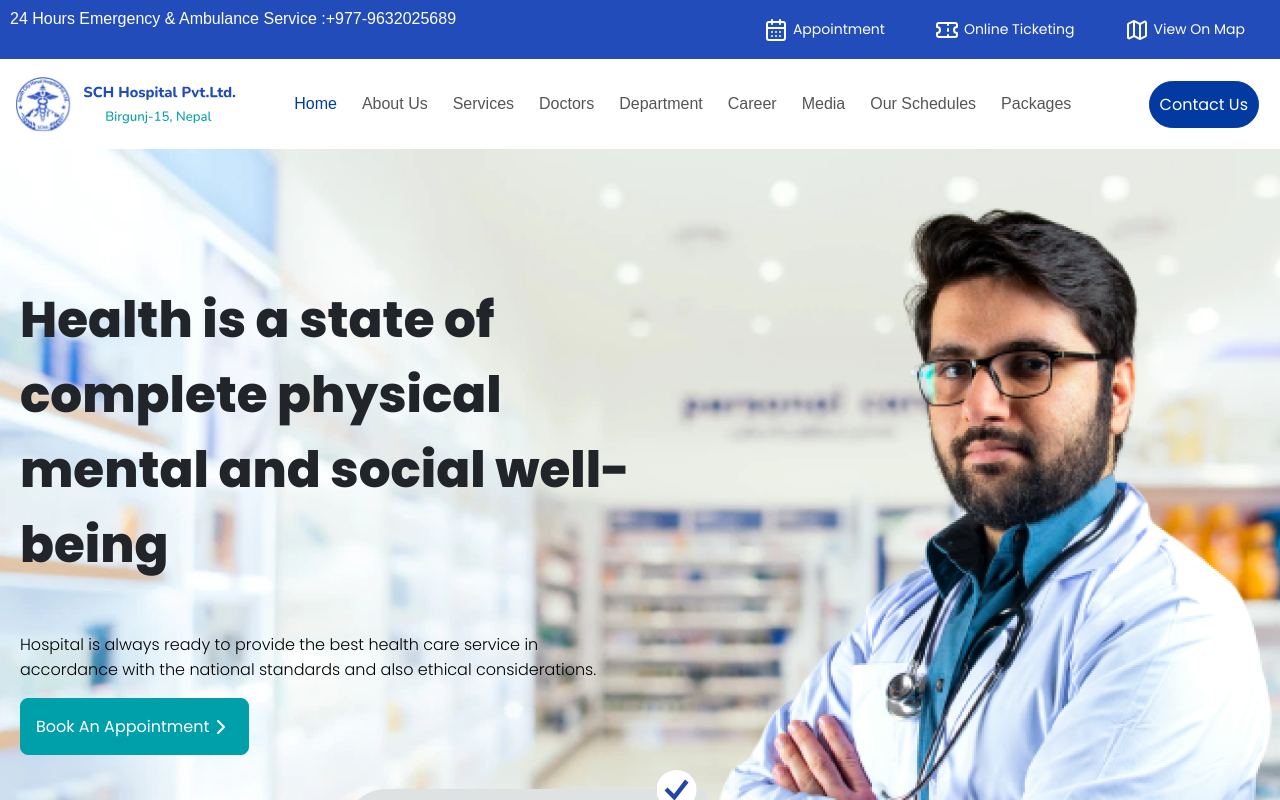
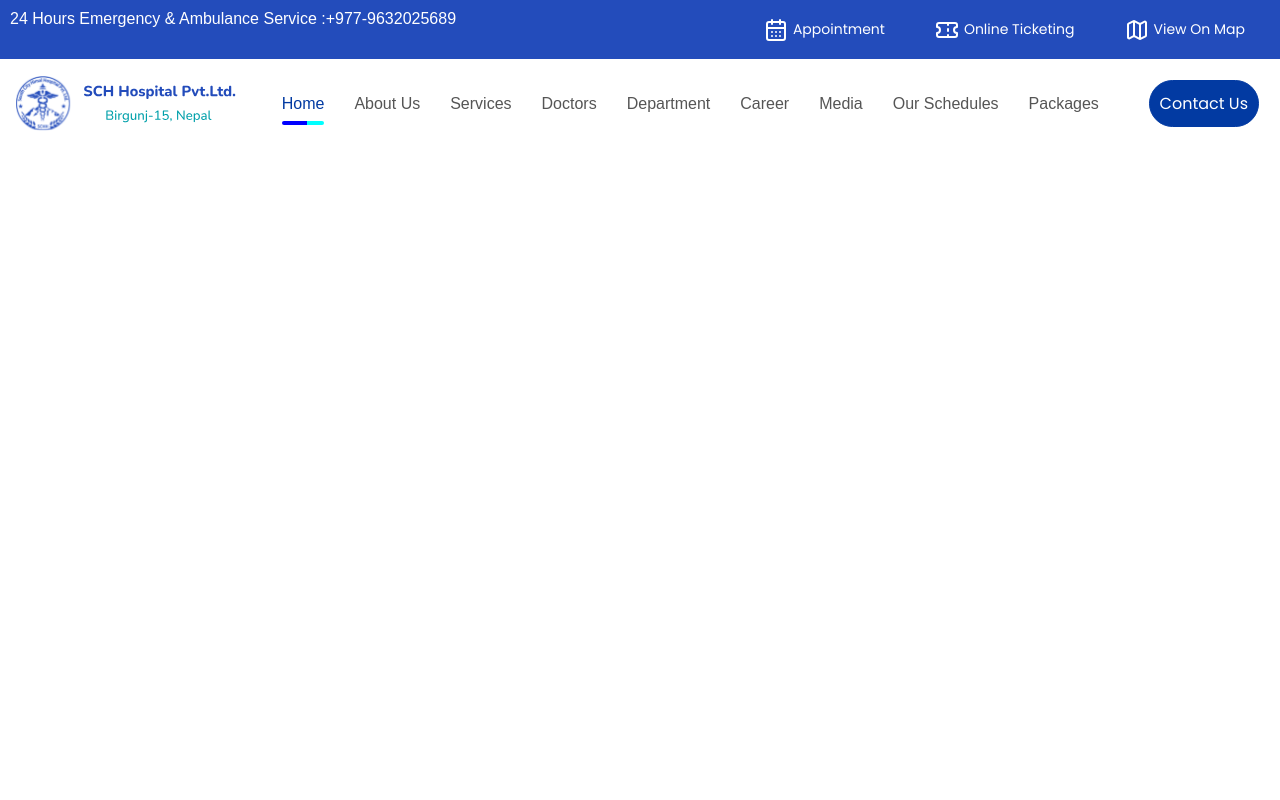
Before and after one commit to Sushey01/Tangerine_Meringue, a React (Vite) app: page / in a window 1280 px wide. Shown: the top 800 px of the page. Built offline with nearby package versions, Linux system fonts and the light colour scheme.

Commit message:
k-vayo-vayo

```diff
--- a/src/App.jsx
+++ b/src/App.jsx
@@ -24,7 +24,7 @@ export default function App(){
     <div>
       <MainNavHeader/>
     <Navbar/>
-      <HeroSection/>
+      {/* <HeroSection/>
       <Journey/>
       <HealthServices/>
       <Schedule/>
@@ -35,7 +35,7 @@ export default function App(){
        <NewsEvent/>
        <Faq/>
       <Testimonial/>
-      <Footer/>
+      <Footer/> */}
     </div>
   )
 }
--- /dev/null
+++ b/src/components/NavHoverEffect.css
@@ -0,0 +1,138 @@
+.dropdown {
+  position: absolute;
+  border: 1px solid #555555;
+  ul,
+  .li {
+    list-style: none;
+    padding: 0px;
+    padding-top: 10px;
+    padding-bottom: 10px;
+    margin: 0px;
+  }
+}
+
+.nav-hover a {
+  align-content: center;
+  padding: 12px;
+  padding-left: 0px;
+  padding-right: 0px;
+  position: relative;
+  display: inline-block;
+}
+
+.nav-hover a::after {
+  content: "";
+  position: absolute;
+  left: 0;
+  bottom: 0;
+  width: 100%;
+  height: 4px;
+  background: linear-gradient(to right, blue 60%, cyan 40%);
+  border-radius: 3px;
+}
+
+.nav-hover a:hover::after {
+  clip-path: inset(0 0 0 0); /* reveal full bar */
+}
+
+.nav-hover-other a {
+  align-content: center;
+  padding: 12px;
+  padding-left: 0px;
+  padding-right: 0px;
+  position: relative;
+  display: inline-block;
+}
+
+.dropdown {
+  display: none;
+  width: 100%;
+  position: absolute;
+  z-index: 1;
+}
+
+.drop1 {
+  padding: 10px;
+  padding-top: 0px;
+  padding-bottom: 0px;
+  padding-right: 0px;
+    font-size: 12px;
+}
+
+.drop1:hover {
+  background-color: #d6f9fb;
+  border-left: 5px solid #00a0aa;
+}
+
+.drop1 a:hover {
+  color: #212121;
+}
+
+.drop1:hover a::after {
+  background: none;
+}
+
+.nav-hover-other a::after {
+  content: "";
+  position: absolute;
+  bottom: 0;
+  width: 100%;
+  left: 0;
+  background: linear-gradient(to right, blue 60%, cyan 40%);
+  height: 4px;
+  border-radius: 3px;
+  clip-path: inset(0 100% 0 0);
+  transition: clip-path 0.1s ease;
+}
+
+.nav-hover-other a:hover::after {
+  clip-path: inset(0 0 0 0); /* reveal full bar */
+}
+
+.drop:hover .dropdown {
+  position: absolute;
+  top: 80%;
+  margin-top: 10px;
+  display: block;
+  z-index: 99;
+  padding: 0px;
+  border-radius: 5px;
+  width: 200px;
+  cursor: pointer;
+}
+
+.second-dropdown {
+  padding: 10px;
+  padding-top: 0px;
+  padding-bottom: 0px;
+}
+
+.second-dropdown:hover {
+  background-color: #d6f9fb;
+  border-left: 5px solid #00a0aa;
+}
+
+.second-dropdown a:hover {
+  color: #212121;
+}
+
+.second-dropdown:hover a::after {
+  background: none;
+}
+
+.second-dropdown-hover {
+  position: absolute;
+  border: 1px solid #555555;
+  top: 0;
+  left: 100%;
+  border-radius: 5px;
+  display: none;
+  z-index: 999;
+}
+
+.second-dropdown:hover .second-dropdown-hover,
+.second-dropdown-hover:hover {
+  display: block;
+  padding: 10px;
+  cursor: pointer;
+}
--- /dev/null
+++ b/src/components/NavHoverEffect.jsx
@@ -0,0 +1,66 @@
+import React from "react";
+import "./NavHoverEffect.css";
+
+const NavHoverEffect = () => {
+  return (
+    <>
+      <div className="nav-hover">
+        <a href="#" className="active">
+          Home
+        </a>
+      </div>
+
+      <li
+        className="drop"
+        style={{
+          listStyle: "none",
+          position: "relative",
+          display: "inline-block",
+        }}
+      >
+        <div className="nav-hover-other">
+          <a href="#">About Us</a>
+          <div className="dropdown">
+            <ul>
+              <div className="drop1">
+                <a href="#">Overview</a>
+              </div>
+              <div className="second-dropdown">
+                <a href="#">
+                  Mission and Vision
+                </a>
+
+                <ul className="second-dropdown-hover">
+                  <li>Mission</li>
+                  <li>Vision</li>
+                </ul>
+              </div>
+              <div className="drop1">
+                <a href="#">Core Values</a>
+              </div>
+
+               <div className="drop1">
+                <a href="#">Chairman's Message</a>
+              </div>
+
+              <div className="drop1">
+                <a href="#">Executive Committee</a>
+              </div>
+
+            </ul>
+          </div>
+        </div>
+      </li>
+
+      <a href="#">Services</a>
+      <a href="#">Doctors</a>
+      <a href="#">Department</a>
+      <a href="#">Career</a>
+      <a href="#">Media</a>
+      <a href="#">Our Schedules</a>
+      <a href="#">Packages</a>
+    </>
+  );
+};
+
+export default NavHoverEffect;
--- a/src/components/Navbar.css
+++ b/src/components/Navbar.css
@@ -2,9 +2,13 @@
 
 .nav-wrapper{
     border: 1px solid #fff;
+    /* width: 100%; */
+    display: flex;
+    /* position: fixed; */
 }
 
 .nav-content{
+    width: 100%;
     display: flex;
     justify-content: space-between;
     align-items: center;
@@ -16,9 +20,12 @@
 }
 
 .nav-section{
-    margin: 35px;
+    padding:10px;
+    margin-left: 15px;
+
+    align-items: center;
     display: flex;
-    gap: 25px;
+    gap: 30px;
 }
 
 
@@ -26,7 +33,7 @@
     color: #555555;
     text-decoration: none;
     font-size: 16px;
-    font-family: sans-serif
+    font-family: sans-serif;
 }
 
 
@@ -36,10 +43,18 @@
 }
 
 .nav-section a:hover{
-    text-decoration: underline;
     color: #023AA2;
 
 }
+
+
+.about-us-dropdown{
+    position: relative;
+
+}
+
+
+
 
 .nav-button{
     margin: 20px;
--- a/src/components/Navbar.jsx
+++ b/src/components/Navbar.jsx
@@ -2,6 +2,7 @@ import React from "react";
 import Logo from "../assets/images/logo.svg";
 import "./Navbar.css";
 import { useState } from "react";
+import NavHoverEffect from "./NavHoverEffect";
 
 const Navbar = () => {
 
@@ -42,22 +43,13 @@ const Navbar = () => {
           </div>
 
           <div className={`nav-section ${menuOpen ? "show-menu": ""}`}>
-            <a href="#" class="active">
-              Home
-            </a>
-            <a href="#">About Us</a>
-            <a href="#">Services</a>
-            <a href="#">Doctors</a>
-            <a href="#">Department</a>
-            <a href="#">Career</a>
-            <a href="#">Media</a>
-            <a href="#">Our Schedules</a>
-            <a href="#">Packages</a>
-          </div>
+            <NavHoverEffect/>
+            </div>
 
           <div className="nav-button">
             <button>Contact Us</button>
           </div>
+
         </div>
       </div>
     </section>
```
